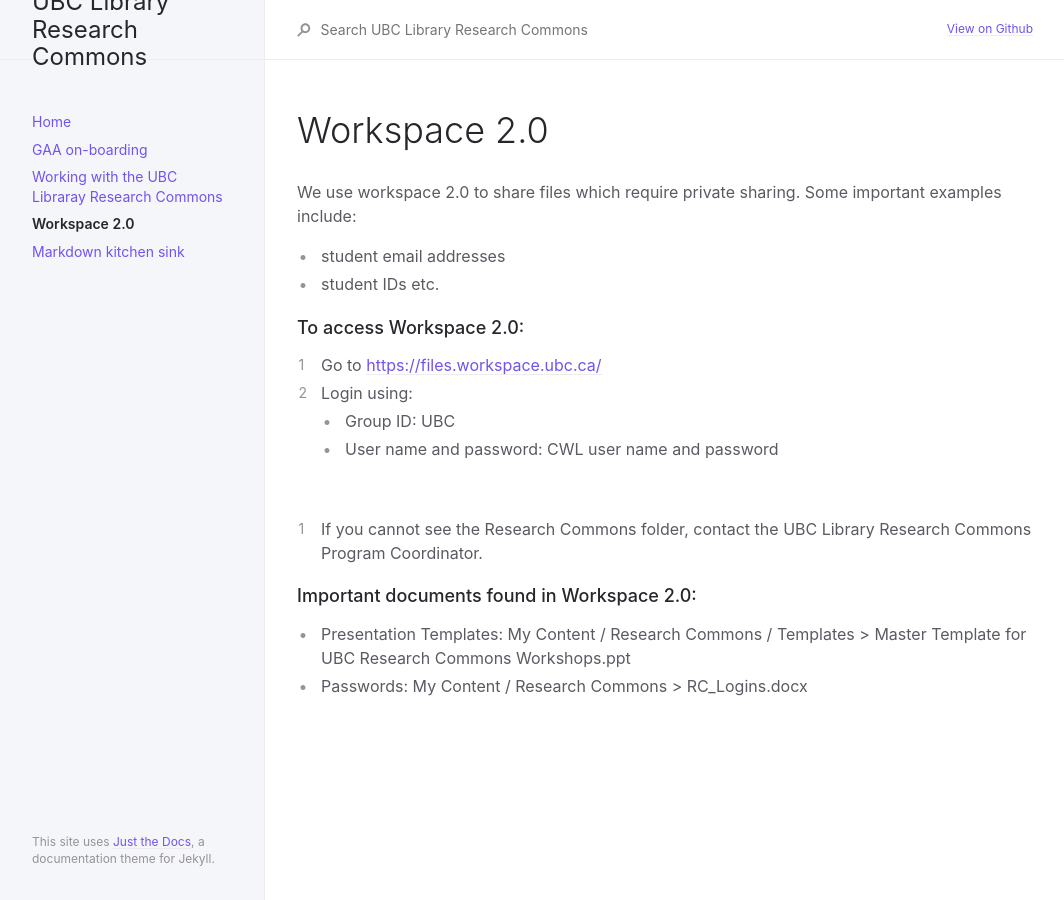
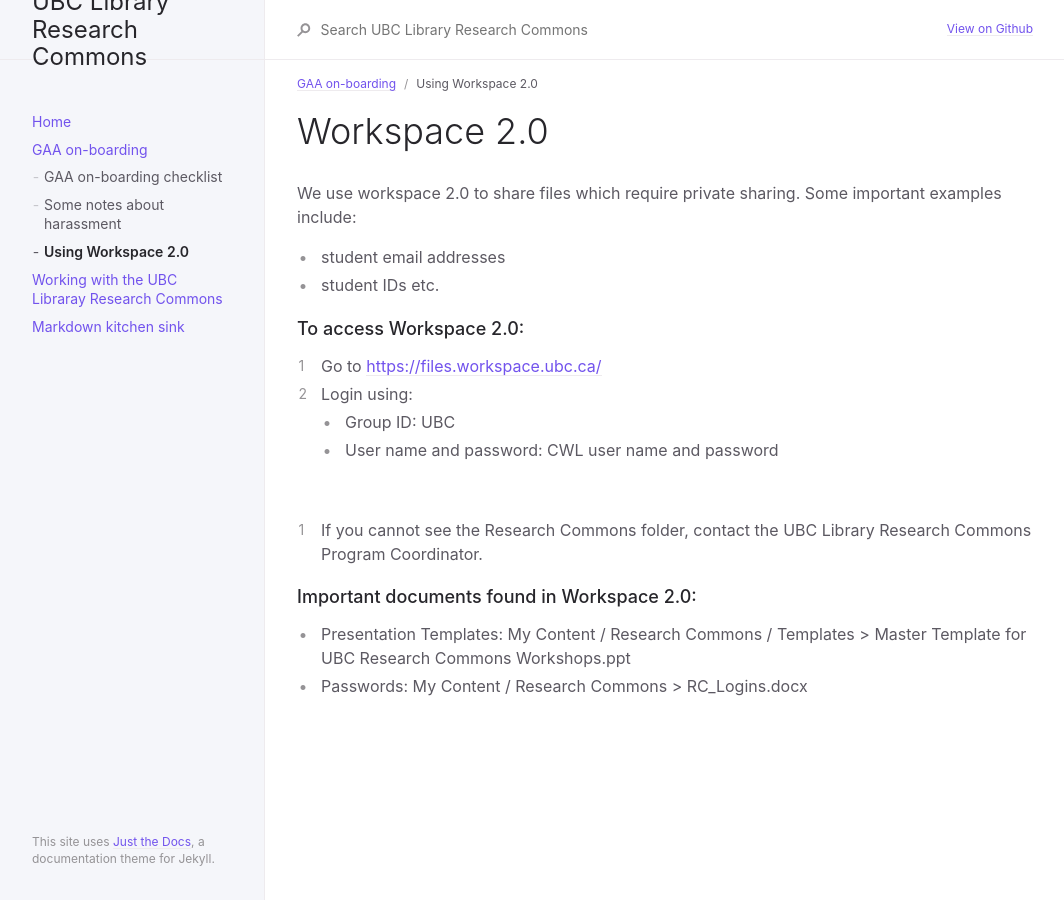
Before and after one commit to sarahblay/rc-docs, a Jekyll site: the page built from docs/gaaonboarding/workspace20.md, in a window 1280 px wide. Shown: the whole page, without its empty margins (107-1171 px from the left). Built offline with Jekyll 4.4.1, drawn with Linux system fonts in a browser that asks for light colours.

Commit message:
Update and rename docs/workspace20.md to docs/gaaonboarding/workspace20.md

```diff
--- a/docs/workspace20.md
+++ b/docs/gaaonboarding/workspace20.md
@@ -1,7 +1,8 @@
 ---
 layout: default
-title: Workspace 2.0
-nav_order: 4
+title: Using Workspace 2.0
+parent: GAA on-boarding
+nav_order: 3
 ---
 # Workspace 2.0
 We use workspace 2.0 to share files which require private sharing. Some important examples include:
```
